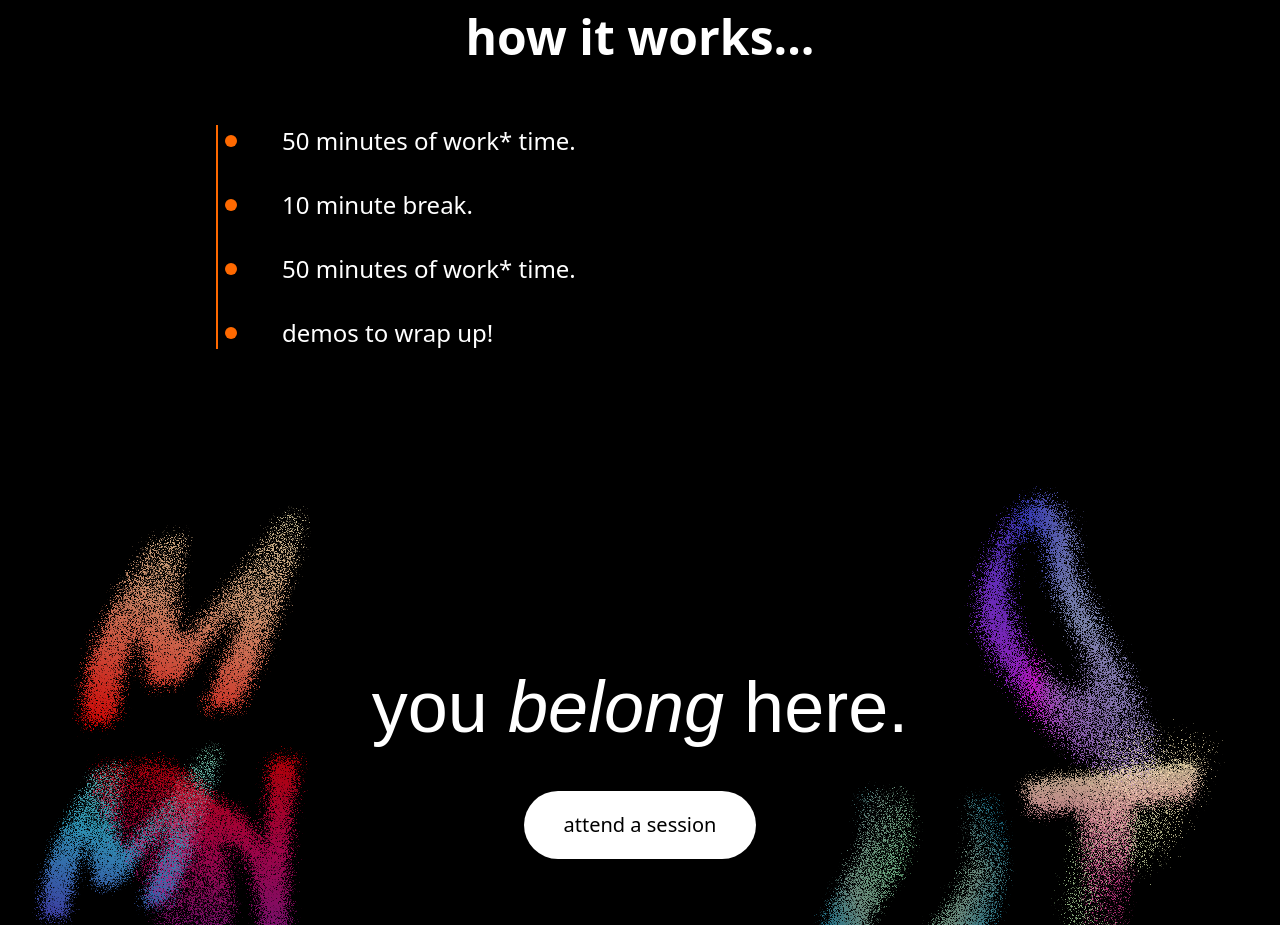
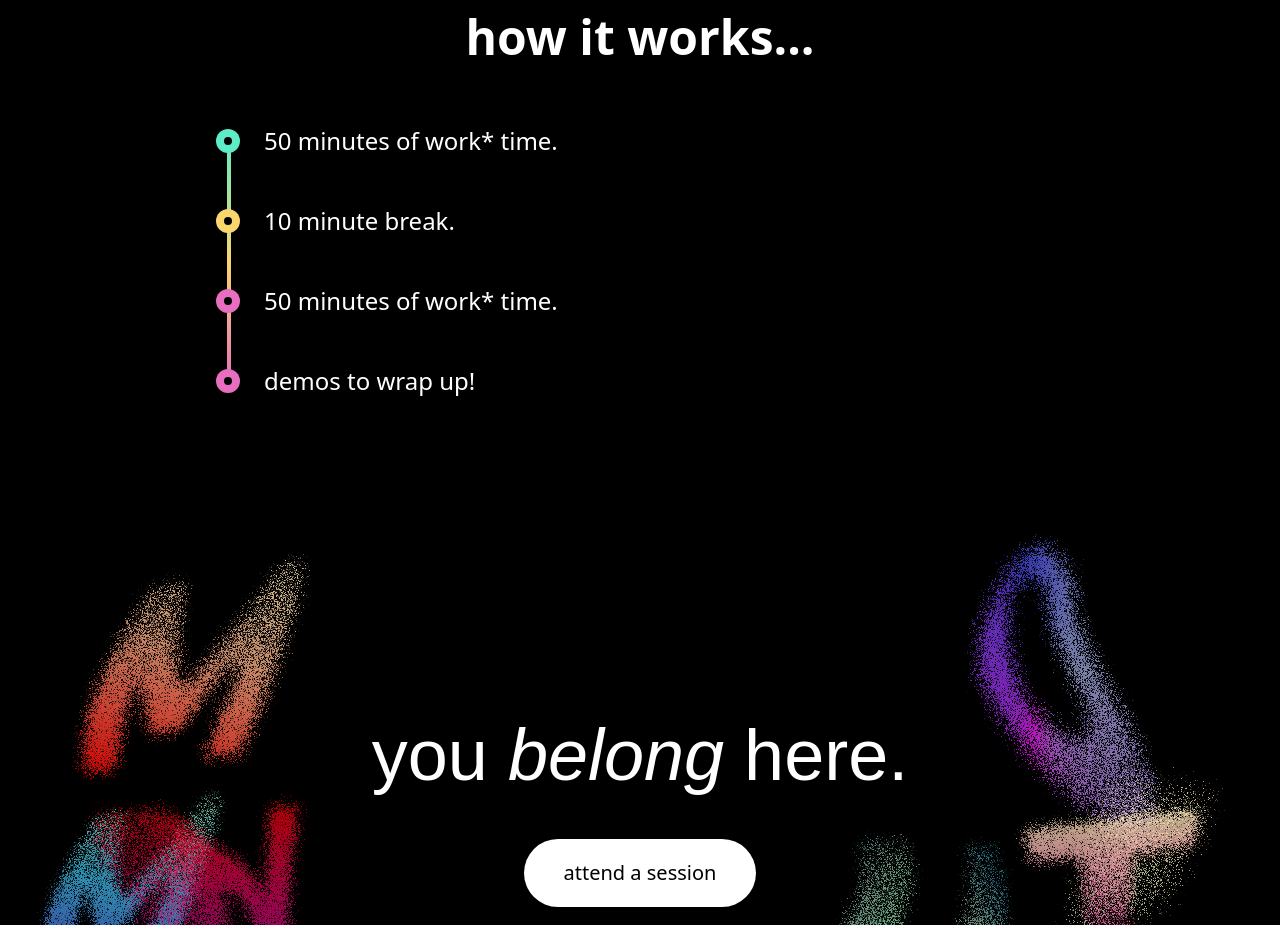
Before and after one commit to mlekhi/momentum-rebrand, a Next.js app: page / in a window 1280 px wide. Shown: the part 2160-3085 px from the top of the page. Built offline with nearby package versions, Linux system fonts and the light colour scheme; a web font is replaced by a local one.

Commit message:
cleaning up

```diff
--- a/src/components/HowItWorks.tsx
+++ b/src/components/HowItWorks.tsx
@@ -1,8 +1,8 @@
 const steps = [
-  { text: "50 minutes of work* time.", hasAsterisk: true },
-  { text: "10 minute break.", hasAsterisk: false },
-  { text: "50 minutes of work* time.", hasAsterisk: true },
-  { text: "demos to wrap up!", hasAsterisk: false },
+  { text: "50 minutes of work* time.", hasAsterisk: true, color: "bg-[#5EECC7]" },
+  { text: "10 minute break.", hasAsterisk: false, color: "bg-[#F9D76D]" },
+  { text: "50 minutes of work* time.", hasAsterisk: true, color: "bg-[#E86EBF]" },
+  { text: "demos to wrap up!", hasAsterisk: false, color: "bg-[#E86EBF]" },
 ];
 
 export function HowItWorks() {
@@ -11,10 +11,24 @@ export function HowItWorks() {
       <h2 className="text-4xl md:text-5xl font-semibold mb-16 text-center">
         how it works...
       </h2>
-      <div className="flex flex-col gap-8 pl-8 border-l-2 border-orange-500">
+      <div className="relative">
+        {/* Rainbow gradient line */}
+        <div
+          className="absolute left-[11px] top-3 w-1 bottom-3 rounded-full"
+            style={{
+              background: "linear-gradient(to bottom, #5EECC7, #F9D76D, #E86EBF)"
+            }}
+        />
+
         {steps.map((item, i) => (
-          <div key={i} className="relative pl-8 group">
-            <div className="absolute -left-[25px] top-1/2 -translate-y-1/2 w-3 h-3 rounded-full bg-orange-500" />
+          <div key={i} className="relative flex items-start gap-6 pb-12 last:pb-0 group">
+            {/* Dot */}
+            <div className={`relative z-10 w-6 h-6 rounded-full ${item.color} flex items-center justify-center flex-shrink-0 mt-1`}>
+              <div className="w-2 h-2 rounded-full bg-black" />
+            </div>
+
+            {/* Content */}
+            <div className="flex-1">
               <p className="text-xl md:text-2xl">
                 {item.text}
                 {item.hasAsterisk && (
@@ -24,6 +38,7 @@ export function HowItWorks() {
                 )}
               </p>
             </div>
+          </div>
         ))}
       </div>
     </section>
```
Lines whose indentation alone changed are shown as unchanged.
